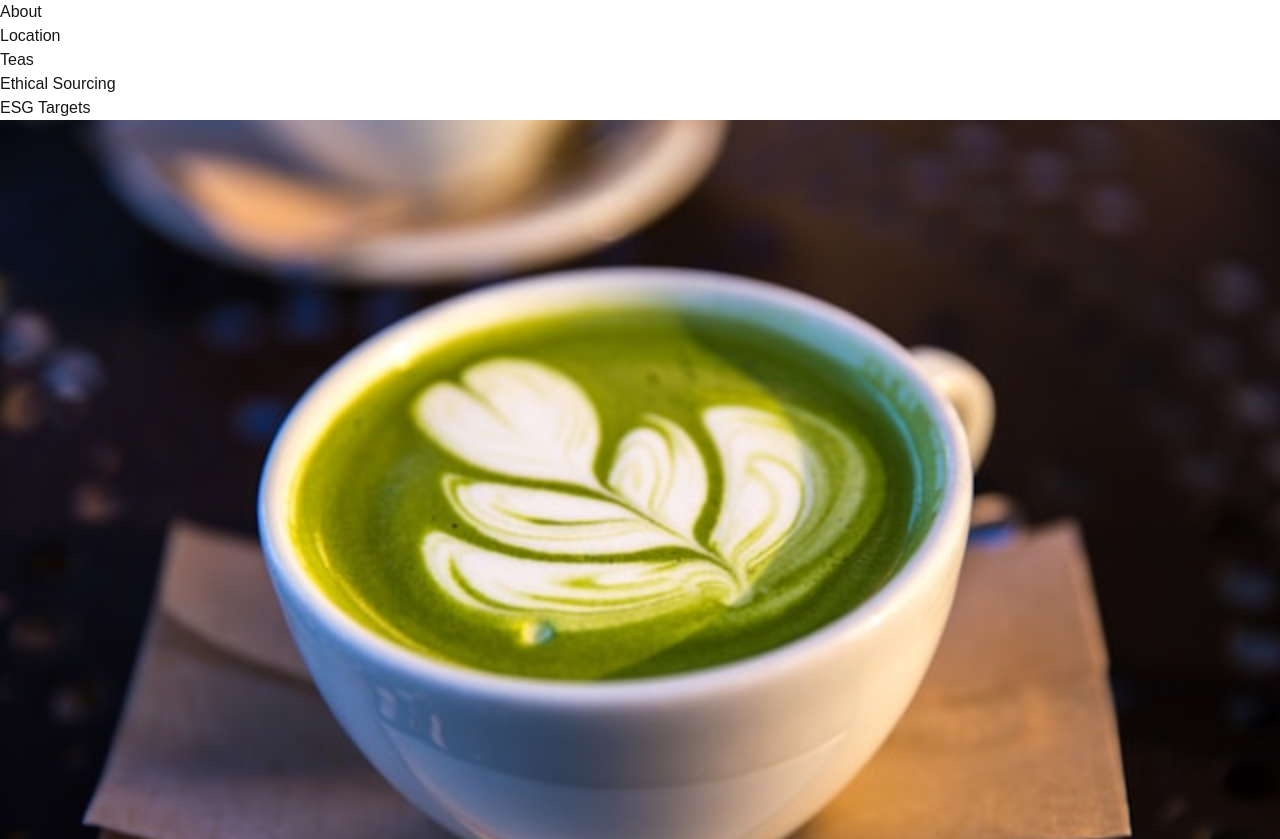
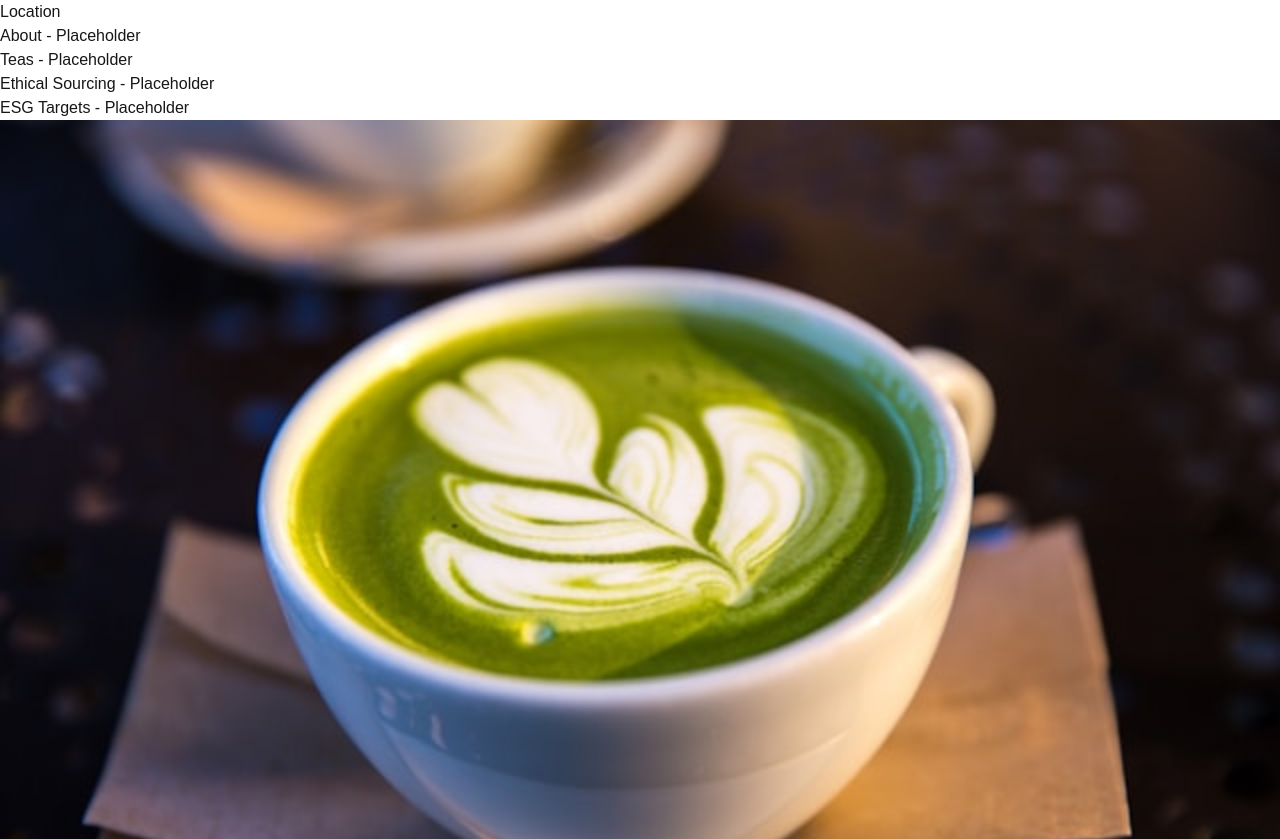
Before and after one commit to JamesLove1/tea-latte-co, a Next.js app: page / in a window 1280 px wide. Shown: the top 839 px of the page. Built offline with nearby package versions, Linux system fonts and the light colour scheme.

Commit message:
add updated Header && update tea map

```diff
--- a/src/components/Header/Header.tsx
+++ b/src/components/Header/Header.tsx
@@ -8,11 +8,11 @@ export default function Header(){
         <header>
             <nav>
               <ul className="flex justify-center gap-4 p-7 bg-black text-white font-bold">
-                <li>About</li>
                 <li><Link href="/#Tea_Map">Location</Link></li>
-                <li>Teas</li>
-                <li>Ethical Sourcing</li>
-                <li>ESG Targets</li>
+                <li>About - Placeholder</li>
+                <li>Teas - Placeholder</li>
+                <li>Ethical Sourcing - Placeholder</li>
+                <li>ESG Targets - Placeholder</li>
               </ul>
             </nav>
         </header>
--- a/src/components/Tea_Map/Tea_Map.module.css
+++ b/src/components/Tea_Map/Tea_Map.module.css
@@ -1,5 +1,5 @@
 .Tea_Map h1{
 
-    background-color: red;
+    /* background-color: red; */
 
 }
```
